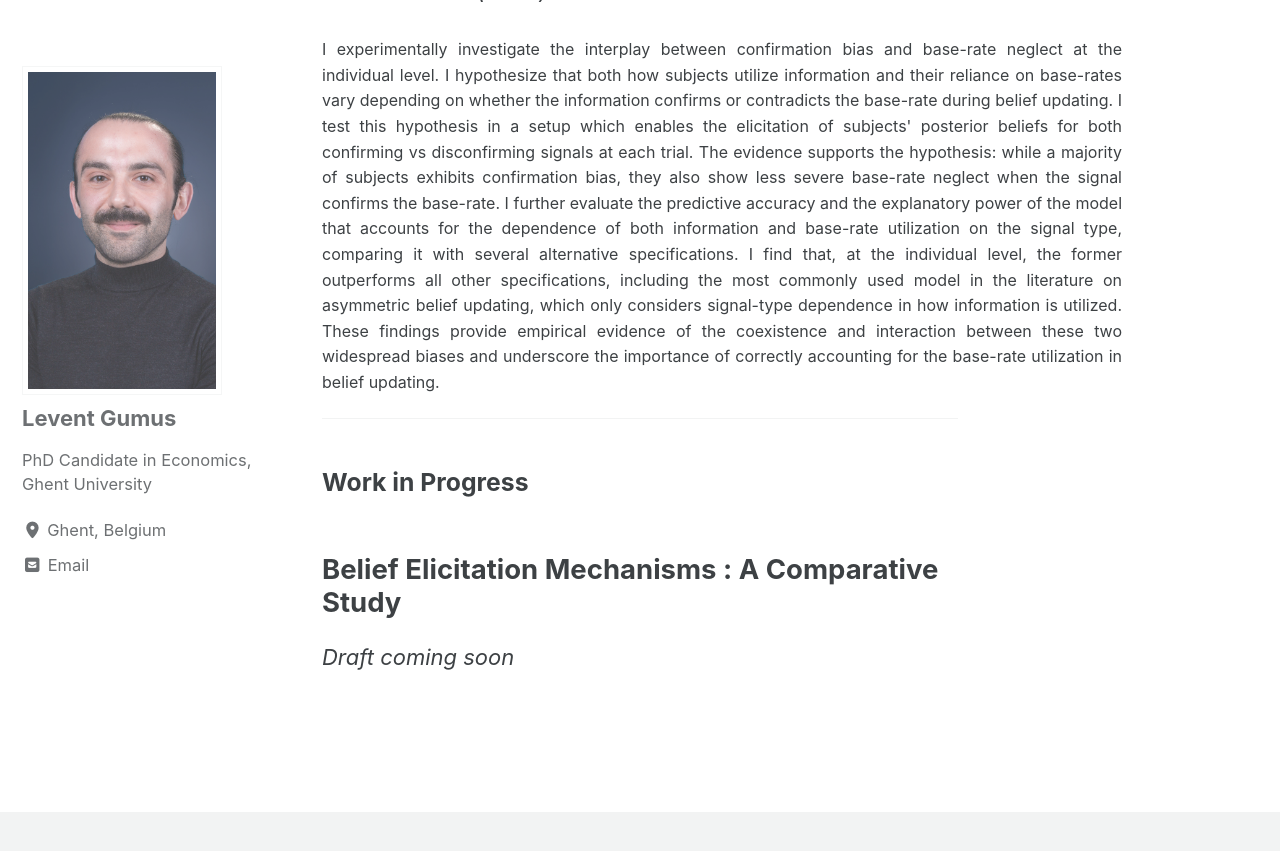
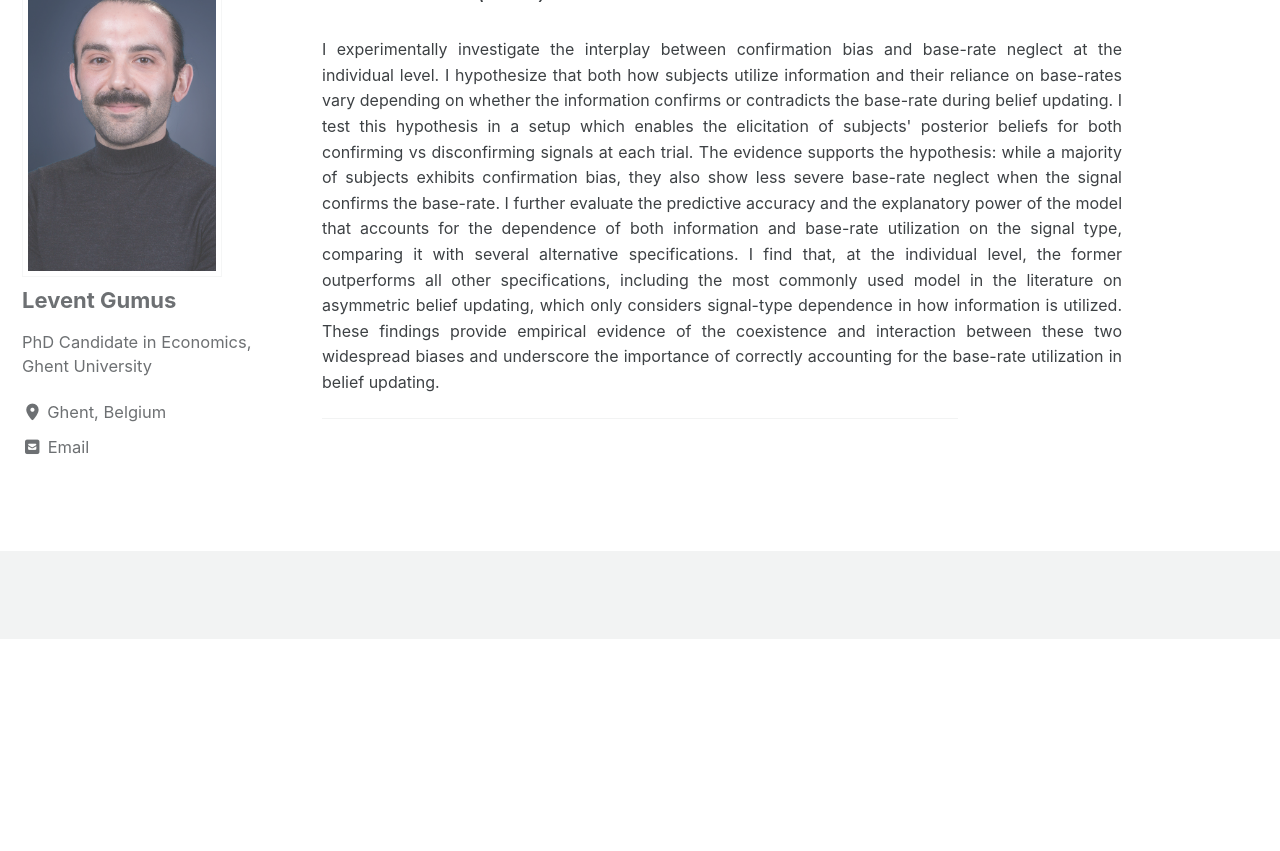
Before and after one commit to Levengumus/leventgumus.github.io, a Jekyll site: the page built from Research/Research.md, in a window 1280 px wide and 900 px high, scrolled down 1399 px. Shown: the top 851 px of the window. Built offline with Jekyll 4.4.1, drawn with Linux system fonts in a browser that asks for light colours; cached includes are drawn as plain includes; after the commit the page ends 2038 px from its top, so only the background shows below that.

Commit message:
Remove draft section from Research.md
Removed the 'Work in Progress' section and the draft note for the comparative study on belief elicitation mechanisms.

```diff
--- a/Research/Research.md
+++ b/Research/Research.md
@@ -37,7 +37,3 @@ comments: true
    I experimentally investigate the interplay between confirmation bias and base-rate neglect at the individual level. I hypothesize that both how subjects utilize information and their reliance on base-rates vary depending on whether the information confirms or contradicts the base-rate during belief updating. I test this hypothesis in a setup which enables the elicitation of subjects' posterior beliefs for both confirming vs disconfirming signals at each trial. The evidence supports the hypothesis: while a majority of subjects exhibits confirmation bias, they also show less severe base-rate neglect when the signal confirms the base-rate. I further evaluate the predictive accuracy and the explanatory power of the model that accounts for the dependence of both information and base-rate utilization on the signal type, comparing it with several alternative specifications. I find that, at the individual level, the former outperforms all other specifications, including the most commonly used model in the literature on asymmetric belief updating, which only considers signal-type dependence in how information is utilized. These findings provide empirical evidence of the coexistence and interaction between these two widespread biases and underscore the importance of correctly accounting for the base-rate utilization in belief updating.
   </div>
 ---
-
-### **Work in Progress**
-## Belief Elicitation Mechanisms :  A Comparative Study
-*Draft coming soon*
```
